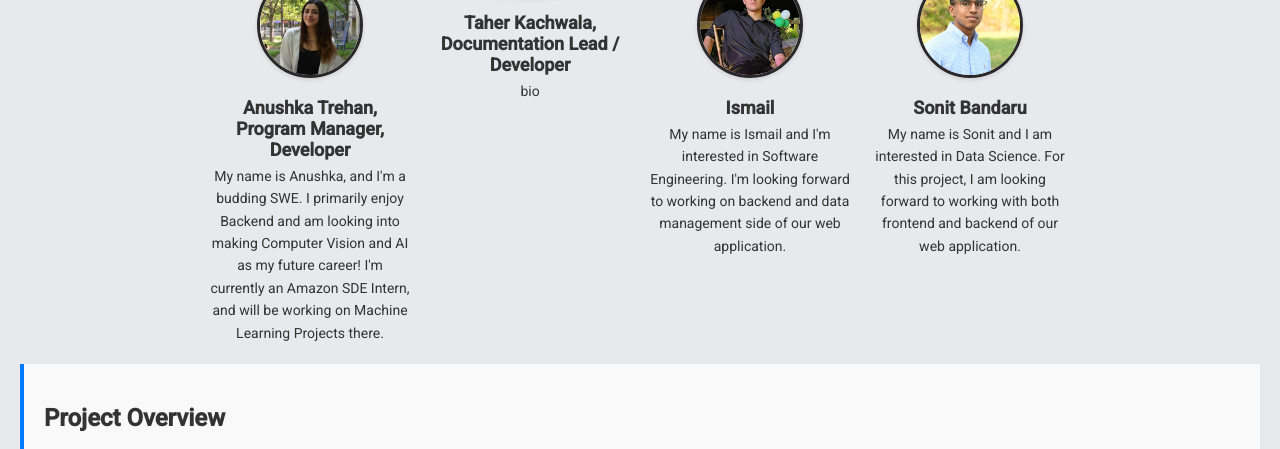
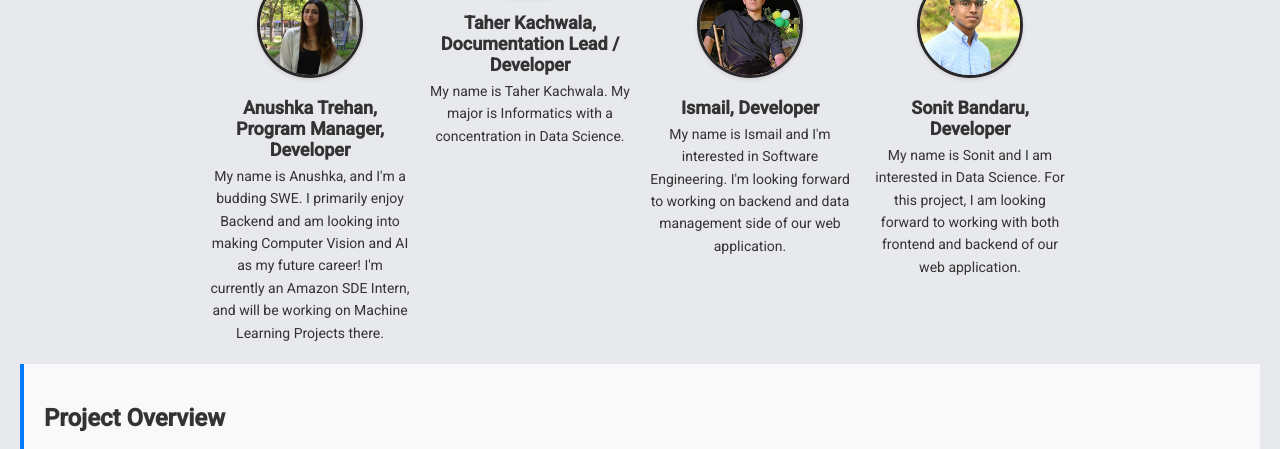
Before and after one commit to tkachwala/CS326, a website: page src/docs/milestone-01/index.html in a window 1280 px wide. Shown: the part 322-771 px from the top of the page. Drawn offline with Linux system fonts and the light colour scheme.

Commit message:
Taher's first bio/pfp push

```diff
--- a/src/docs/milestone-01/index.html
+++ b/src/docs/milestone-01/index.html
@@ -43,18 +43,18 @@
                 <div class="team-member">
                     <img src="images/nn-profile-pic.JPG" alt="Taher Kachwala" class="profile-pic">
                     <h3>Taher Kachwala, Documentation Lead / Developer</h3>
-                    <p>bio </p>
+                    <p>My name is Taher Kachwala. My major is Informatics with a concentration in Data Science.</p>
                 </div>
 
                 <div class="team-member">
                     <img src="images/ismail-profile-pic.jpg" alt="Ismail" class="profile-pic">
-                    <h3>Ismail</h3>
+                    <h3>Ismail, Developer</h3>
                     <p>My name is Ismail and I'm interested in Software Engineering. I'm looking forward to working on backend and data management side of our web application.</p>
                 </div>
 
                 <div class="team-member">
                     <img src="images/sonit-bandaru-profile-pic.jpg" alt="Sonit Bandaru" class="profile-pic">
-                    <h3>Sonit Bandaru</h3>
+                    <h3>Sonit Bandaru, Developer</h3>
                     <p>My name is Sonit and I am interested in Data Science. For this project, I am looking forward to working with both frontend and backend of our web application. </p>
                 </div>
             </div>
```
Also changed, not shown: 1 other file.
